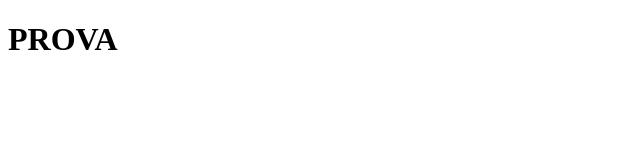
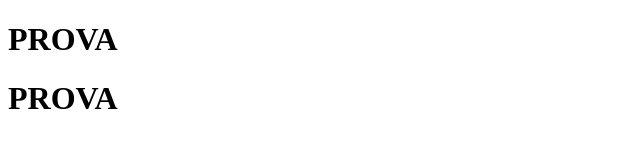
Before and after one commit to nicholasDG0/sassos, a plain HTML site: page index.html in a window 1280 px wide. Shown: the whole page, without its empty margins (0-640 px from the left). Drawn offline with Linux system fonts and the light colour scheme.

Commit message:
Update index.html

```diff
--- a/index.html
+++ b/index.html
@@ -8,5 +8,6 @@
 </head>
 <body>
     <h1>PROVA</h1>
+    <h1>PROVA</h1>
 </body>
 </html>
```
